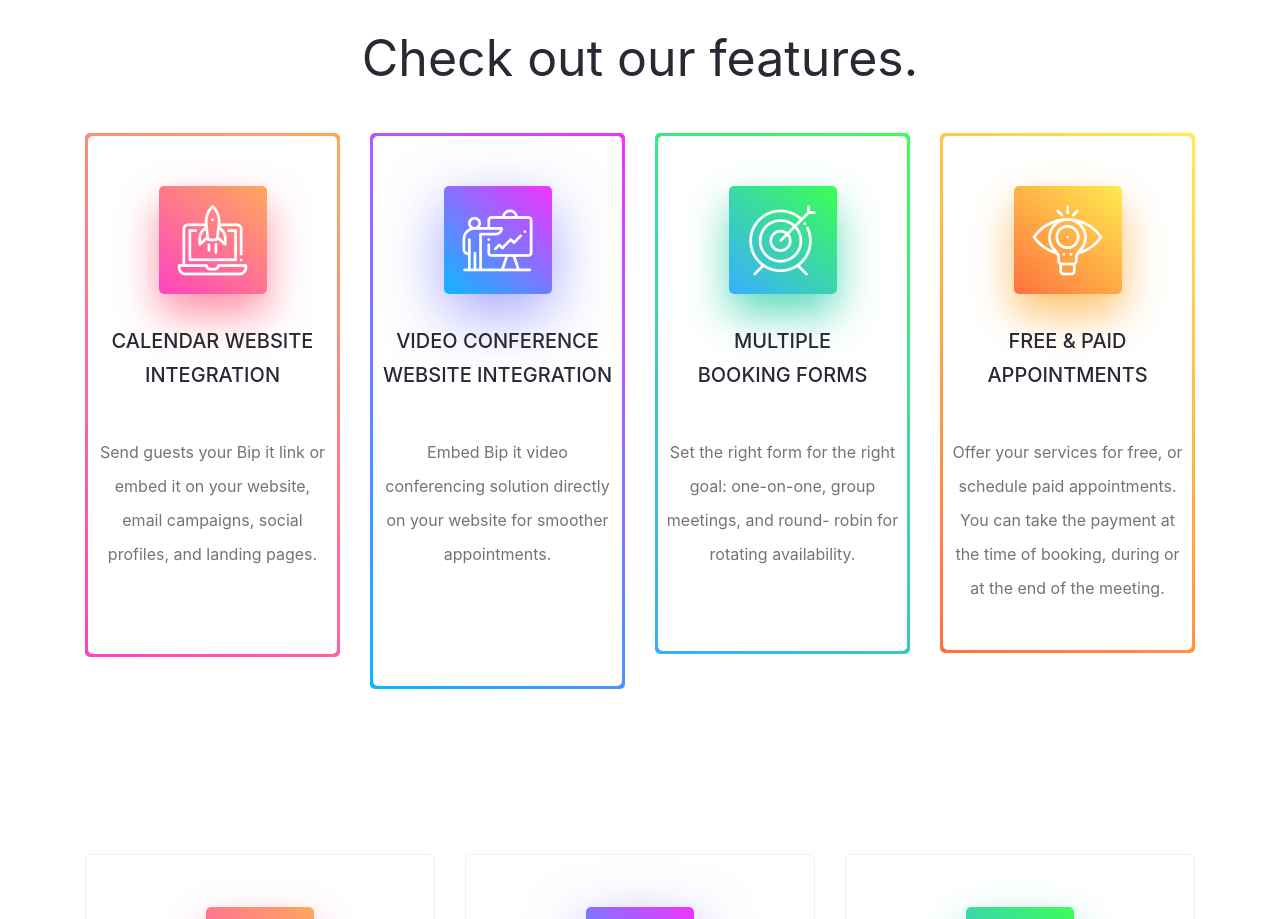
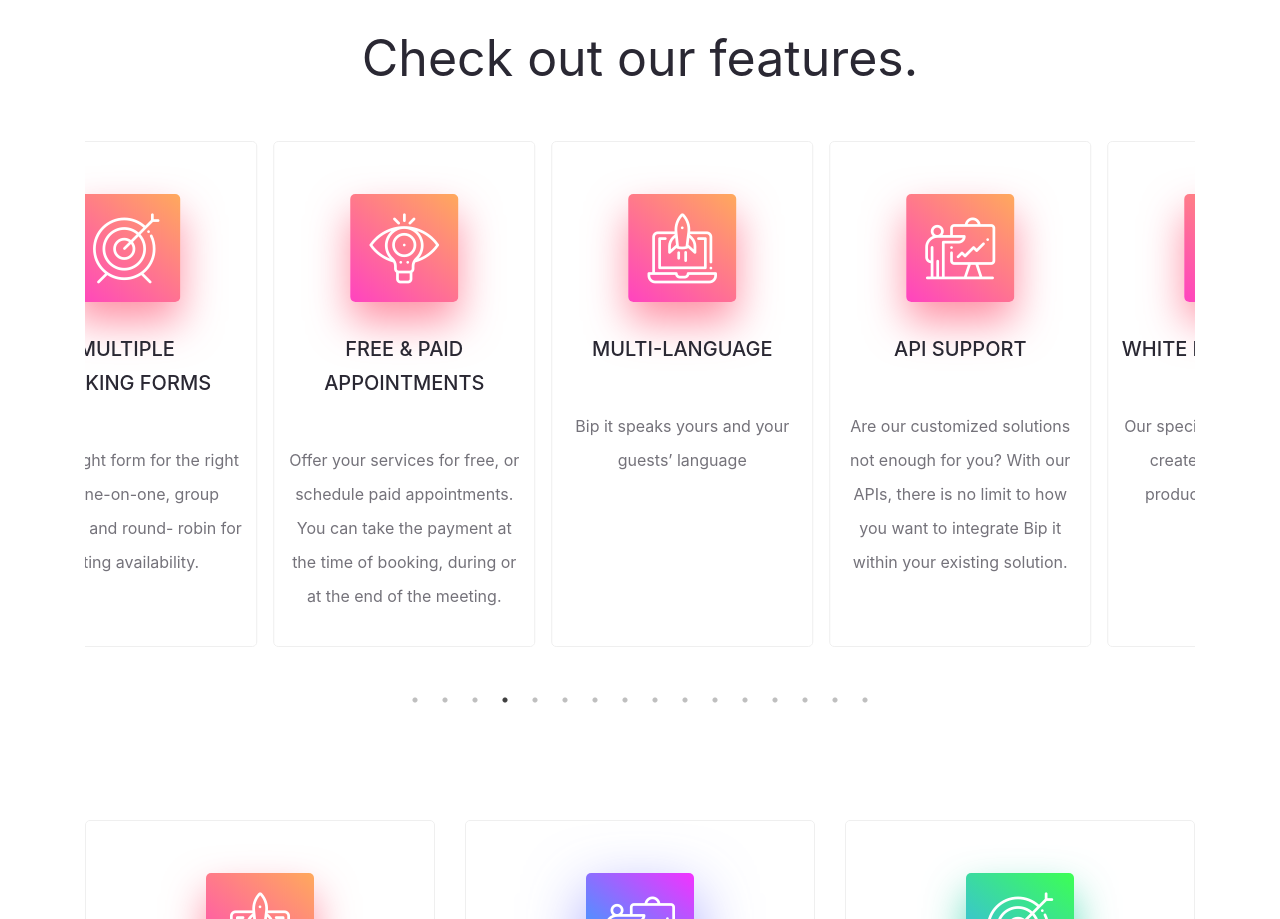
Before and after one commit to rahulsweb/Nuxt, a Nuxt app: page /index-2 in a window 1280 px wide. Shown: the part 3640-4559 px from the top of the page. Built offline with nearby package versions, Linux system fonts and the light colour scheme.

Commit message:
added carousol effect

```diff
--- a/components/Features.vue
+++ b/components/Features.vue
@@ -1,18 +1,15 @@
 <template>
   <section class="service-one" id="features">
-    <br><br><br>
+    <br /><br /><br />
     <div class="container pt-5">
-      <div class="block-title text-center " >
+      <div class="block-title text-center">
         <h2 class="block-title__title pt-5">Check out our features.</h2>
         <!-- /.block-title__title -->
       </div>
-      <!-- /.block-title -->
-      <div class="row">
-        <div
-          class="col-lg-3 col-md-6 col-sm-12 col-xs-12 wow fadeInUp"
-
-        >
-          <div class="service-one__single text-center ">
+      <VueSlickCarousel v-bind="settings">
+        <!-- first row -->
+        <div class="p-2">
+          <div class="service-one__single text-center wow fadeInUp">
             <div class="service-one__inner first-block">
               <i class="service-one__icon dimon-icon-laptop"></i>
               <h3>
@@ -25,19 +22,14 @@
                 Send guests your Bip it link or embed it on your website, email
                 campaigns, social profiles, and landing pages.
               </p>
-
             </div>
             <!-- /.service-one__inner -->
           </div>
           <!-- /.service-one__single -->
         </div>
-        <!-- /.col-lg-3 col-md-6 col-sm-12 -->
-        <div
-          class="col-lg-3 col-md-6 col-sm-12 wow fadeInDown"
-          data-wow-duration="1500ms"
-        >
-          <div class="service-one__single text-center">
-            <div class="service-one__inner sec-block">
+        <div class="p-2">
+          <div class="service-one__single text-center wow fadeInUp">
+            <div class="service-one__inner first-block">
               <i class="service-one__icon dimon-icon-presentation"></i>
               <h3>
                 <a href="#"
@@ -49,19 +41,17 @@
                 Embed Bip it video conferencing solution directly on your
                 website for smoother appointments.
               </p>
-
             </div>
             <!-- /.service-one__inner -->
           </div>
           <!-- /.service-one__single -->
         </div>
-        <!-- /.col-lg-3 col-md-6 col-sm-12 -->
+        <div class="p-2">
           <div
-          class="col-lg-3 col-md-6 col-sm-12 wow fadeInUp "
+            class="service-one__single text-center wow fadeInUp"
             data-wow-duration="1500ms"
           >
-          <div class="service-one__single text-center ">
-            <div class="service-one__inner third-block">
+            <div class="service-one__inner first-block">
               <i class="service-one__icon dimon-icon-target"></i>
               <h3>
                 <a href="#"
@@ -73,19 +63,17 @@
                 Set the right form for the right goal: one-on-one, group
                 meetings, and round- robin for rotating availability.
               </p>
-
             </div>
             <!-- /.service-one__inner -->
           </div>
           <!-- /.service-one__single -->
         </div>
-        <!-- /.col-lg-3 col-md-6 col-sm-12 -->
+        <div class="p-2">
           <div
-          class="col-lg-3 col-md-6 col-sm-12 wow fadeInDown"
+            class="service-one__single text-center wow fadeInUp"
             data-wow-duration="1500ms"
           >
-          <div class="service-one__single text-center">
-            <div class="service-one__inner forth-block">
+            <div class="service-one__inner first-block">
               <i class="service-one__icon dimon-icon-visualization"></i>
               <h3>
                 <a href="#"
@@ -98,46 +86,255 @@
                 can take the payment at the time of booking, during or at the
                 end of the meeting.
               </p>
-
             </div>
             <!-- /.service-one__inner -->
           </div>
           <!-- /.service-one__single -->
         </div>
-        <!-- /.col-lg-3 col-md-6 col-sm-12 -->
+        <!-- /.block-title -->
+
+        <!-- /.row -->
+        <!-- first row end -->
+
+        <!-- second row start -->
+
+        <div class="p-2">
+          <div
+            class="service-one__single text-center wow fadeInUp"
+            data-wow-duration="1500ms"
+          >
+            <div class="service-one__inner first-block">
+              <i class="service-one__icon dimon-icon-laptop"></i>
+              <h3>
+                <a href="#"> MULTI-LANGUAGE </a>
+              </h3>
+              <p class="p-2">Bip it speaks yours and your guests’ language</p>
             </div>
-      <!-- /.row -->
+            <!-- /.service-one__inner -->
+          </div>
+          <!-- /.service-one__single -->
+        </div>
+        <div class="p-2">
+          <div class="service-one__single text-center">
+            <div class="service-one__inner first-block">
+              <i class="service-one__icon dimon-icon-presentation"></i>
+              <h3>
+                <a href="#"> API SUPPORT </a>
+              </h3>
+              <p class="p-2">
+                Are our customized solutions not enough for you? With our APIs,
+                there is no limit to how you want to integrate Bip it within
+                your existing solution.
+              </p>
+            </div>
+            <!-- /.service-one__inner -->
+          </div>
+          <!-- /.service-one__single -->
+        </div>
+        <div class="p-2">
+          <div class="service-one__single text-center">
+            <div class="service-one__inner first-block">
+              <i class="service-one__icon dimon-icon-target"></i>
+              <h3>
+                <a href="#"> WHITE LABEL SUPPORT </a>
+              </h3>
+              <p class="p-2">
+                Our specialized staff is able to create specific booking
+                products for your needs.
+              </p>
+            </div>
+            <!-- /.service-one__inner -->
+          </div>
+          <!-- /.service-one__single -->
+        </div>
+        <div class="p-2">
+          <div class="service-one__single text-center">
+            <div class="service-one__inner first-block">
+              <i class="service-one__icon dimon-icon-visualization"></i>
+              <h3>
+                <a href="#"> WEBINAR SUPPORT </a>
+              </h3>
+              <p class="p-2">
+                Host your large meetings and get supported by our specialists.
+              </p>
+            </div>
+            <!-- /.service-one__inner -->
+          </div>
+          <!-- /.service-one__single -->
+        </div>
+
+        <!-- second row end -->
+
+        <!-- third row start -->
+        <div class="p-2">
+          <div class="service-one__single text-center">
+            <div class="service-one__inner first-block">
+              <i class="service-one__icon dimon-icon-laptop"></i>
+              <h3>
+                <a href="#">REPORTING & ANALYTICS</a>
+              </h3>
+              <p class="p-2">
+                Bip it dashboard allows you to keep an eye on your meetings and
+                your teams’ meetings, on the accountability and the invoicing.
+              </p>
+            </div>
+            <!-- /.service-one__inner -->
+          </div>
+          <!-- /.service-one__single -->
+        </div>
+        <div class="p-2">
+          <div class="service-one__single text-center">
+            <div class="service-one__inner first-block">
+              <i class="service-one__icon dimon-icon-presentation"></i>
+              <h3>
+                <a href="#">POOLED AVAILABILITY FOR TEAMS</a>
+              </h3>
+              <p class="p-2">
+                When you need more staff to meet your customers' requests, Bip
+                it automatically distributes them among the allocated team.
+              </p>
+            </div>
+            <!-- /.service-one__inner -->
+          </div>
+          <!-- /.service-one__single -->
+        </div>
+        <div class="p-2">
+          <div class="service-one__single text-center">
+            <div class="service-one__inner first-block">
+              <i class="service-one__icon dimon-icon-target"></i>
+              <h3>
+                <a href="#">ON-LINE & ON-SITE MEETINGS</a>
+              </h3>
+              <p class="p-2">
+                Meet your invitee wherever they are by providing multiple
+                in-person and virtual location options.
+              </p>
+            </div>
+            <!-- /.service-one__inner -->
+          </div>
+          <!-- /.service-one__single -->
+        </div>
+        <div class="p-2">
+          <div class="service-one__single text-center">
+            <div class="service-one__inner first-block">
+              <i class="service-one__icon dimon-icon-visualization"></i>
+              <h3>
+                <a href="#">CERTIFIED VOTING</a>
+              </h3>
+              <p class="p-2">
+                Bip it supports large meetings and eVoting to make your
+                decision-making process modern, secure and effective.
+              </p>
+            </div>
+            <!-- /.service-one__inner -->
+          </div>
+          <!-- /.service-one__single -->
+        </div>
+        <!-- third row end -->
+
+        <!-- fourth row start -->
+        <div class="p-2">
+          <div class="service-one__single text-center">
+            <div class="service-one__inner first-block">
+              <i class="service-one__icon dimon-icon-laptop"></i>
+              <h3>
+                <a href="#">CALENDARS SYNCHRONIZATION</a>
+              </h3>
+              <p class="p-2">
+                Bip it connects to all your calendars, without conflicts, so
+                you’re never double- booked.
+              </p>
+            </div>
+            <!-- /.service-one__inner -->
+          </div>
+          <!-- /.service-one__single -->
+        </div>
+        <div class="p-2">
+          <div class="service-one__single text-center">
+            <div class="service-one__inner first-block">
+              <i class="service-one__icon dimon-icon-presentation"></i>
+              <h3>
+                <a href="#">FANCY CALENDAR LINK</a>
+              </h3>
+              <p class="p-2">A link that looks good and easy to remember.</p>
+            </div>
+            <!-- /.service-one__inner -->
+          </div>
+          <!-- /.service-one__single -->
+        </div>
+        <div class="p-2">
+          <div class="service-one__single text-center">
+            <div class="service-one__inner first-block">
+              <i class="service-one__icon dimon-icon-target"></i>
+              <h3>
+                <a href="#">REMINDERS MEETINGS</a>
+              </h3>
+              <p class="p-2">
+                Automate reminders - by SMS and email - and follow- ups so your
+                team and your clients won’t miss a meeting.
+              </p>
+            </div>
+            <!-- /.service-one__inner -->
+          </div>
+          <!-- /.service-one__single -->
+        </div>
+        <div class="p-2">
+          <div class="service-one__single text-center">
+            <div class="service-one__inner first-block">
+              <i class="service-one__icon dimon-icon-visualization"></i>
+              <h3>
+                <a href="#">VIDEO CALL ROUTING & FORWARDING</a>
+              </h3>
+              <p class="p-2">
+                Automatically queue and distribute incoming video calls based on
+                a predefined set of rules and criteria.
+              </p>
+            </div>
+            <!-- /.service-one__inner -->
+          </div>
+          <!-- /.service-one__single -->
+        </div>
+        <!-- fourth row end -->
+      </VueSlickCarousel>
     </div>
     <!-- /.container -->
   </section>
 </template>
 
 <script>
+import VueSlickCarousel from "vue-slick-carousel";
+import "vue-slick-carousel/dist/vue-slick-carousel.css";
+// optional style for arrows & dots
+import "vue-slick-carousel/dist/vue-slick-carousel-theme.css";
 export default {
   name: "Featires",
+  components: { VueSlickCarousel },
+  data() {
+    return {
+      settings: {
+        arrows: false,
+        dots: true,
+        infinite: true,
+        slidesToShow: 4,
+        slidesToScroll: 1,
+        autoplay: true,
+        speed: 2000,
+        autoplaySpeed: 2000,
+        cssEase: "linear",
+      },
+    };
+  },
 };
 </script>
 
 <style scoped>
-.service-one__single::before{
-  opacity: 1 !important;
+.service-one__single::before {
+  /* opacity: 1 !important; */
 }
 /* .service-one__single{
   height: 590px;
 } */
-.first-block{
-  padding-bottom:20% !important ;
+.first-block {
+  height: 500px;
 }
-.sec-block{
-  padding-bottom:33% !important ;
-}
-.third-block{
-  padding-bottom:19% !important ;
-}
-.forth-block{
-  padding-bottom:5% !important ;
-}
-
-
-
 </style>
--- a/package.json
+++ b/package.json
@@ -14,7 +14,8 @@
     "@bazzite/nuxt-optimized-images": "^0.3.0",
     "bootstrap-vue": "^2.21.2",
     "nuxt": "^2.0.0",
-    "vue-select": "^3.16.0"
+    "vue-select": "^3.16.0",
+    "vue-slick-carousel": "^1.0.6"
   },
   "devDependencies": {}
 }
--- a/static/assets/style.css
+++ b/static/assets/style.css
@@ -3092,7 +3092,7 @@ a:visited {
 
 .service-one [class*=col-]:nth-child(1) .service-one__single:before,
 .service-one [class*=col-]:nth-child(1) .service-one__icon {
-  background-mage: linear-gradient(40deg, #ff43c0 0%, #ffa95c 100%);
+  background-image: linear-gradient(40deg, #ff43c0 0%, #ffa95c 100%);
 }
 
 .service-one [class*=col-]:nth-child(1) .service-one__icon {
```
Lines whose indentation alone changed are shown as unchanged.
